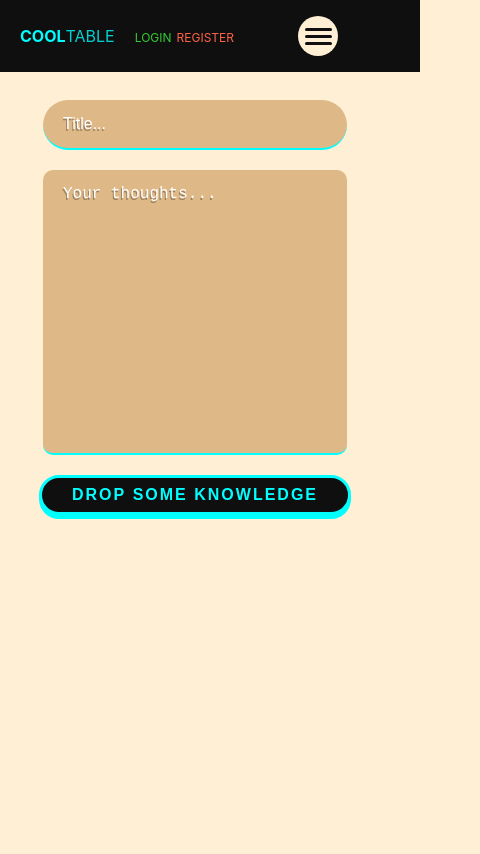
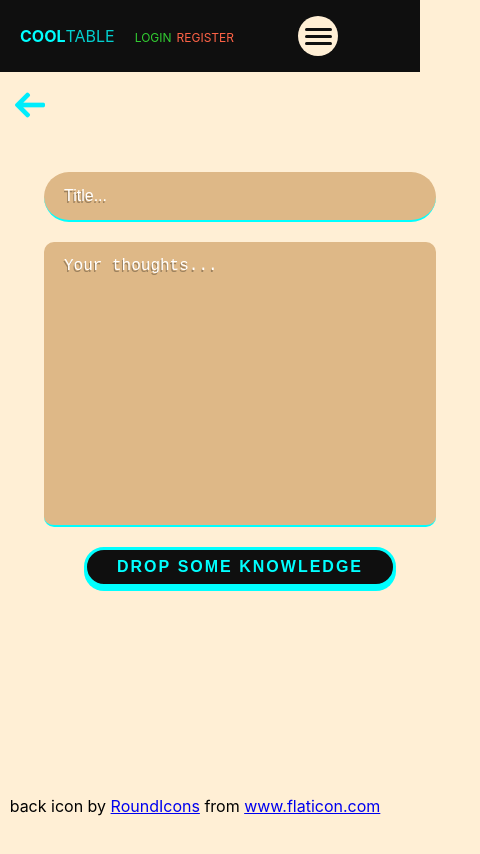
Before and after one commit to wcolts2000/cool_table, a React (Create React App) app in the folder cool_table_client/: page /forum/post in a window 390 px wide. Shown: the top 854 px of the page, 480 px wide, since content can reach past the window. Built offline with nearby package versions, Linux system fonts and the light colour scheme.

Commit message:
added back button to single quiz and single post views and add quiz and add post forms and made thier view responsive

```diff
--- a/cool_table_client/src/ForumPost.js
+++ b/cool_table_client/src/ForumPost.js
@@ -2,13 +2,21 @@ import React, { Component } from "react";
 import styled from "styled-components";
 import { addSinglePost } from "./store/actions";
 import { connect } from "react-redux";
+import BackBtnAttribute from "./components/BackBtnAttribute";
+import BackButton from "./components/BackButton";
 
 // ==============================
 // =====  Styled Component  =====
 // ==============================
 
 const Form = styled.form`
-  padding: 30px;
+  min-height: 100vh;
+  display: flex;
+  flex-direction: column;
+  justify-content: space-around;
+  width: 100%;
+  max-width: 800px;
+  margin: 0 auto;
 `;
 
 const Textarea = styled.textarea`
@@ -41,6 +49,12 @@ const Textarea = styled.textarea`
   }
 `;
 
+const FormBox = styled.div`
+  width: 440px;
+  padding: 20px;
+  margin: 0 auto;
+`;
+
 // ==============================
 // =====      Component     =====
 // ==============================
@@ -65,6 +79,8 @@ class ForumPost extends Component {
     let { user, token } = this.props;
     return (
       <Form onSubmit={() => this.props.addSinglePost({ user, token, post })}>
+        <BackButton props={this.props} />
+        <FormBox>
           <input
             type="text"
             value={this.state.title}
@@ -79,6 +95,8 @@ class ForumPost extends Component {
             name="body"
           />
           <button>Drop&nbsp;some&nbsp;knowledge</button>
+        </FormBox>
+        <BackBtnAttribute />
       </Form>
     );
   }
--- a/cool_table_client/src/components/Quiz.js
+++ b/cool_table_client/src/components/Quiz.js
@@ -2,6 +2,8 @@ import React, { Component } from "react";
 import styled from "styled-components";
 import { getSingleQuiz } from "../store/actions";
 import { connect } from "react-redux";
+import BackBtnAttribute from "./BackBtnAttribute";
+import BackButton from "./BackButton";
 
 // ==============================
 // =====  Styled Component  =====
@@ -14,7 +16,9 @@ const Card = styled.div`
   overflow: hidden;
   transform: rotate(-0.5deg);
   box-shadow: -1px 3px 10px rgba(0, 0, 0, 0.3);
-  margin-bottom: 20px;
+  max-width: 800px;
+  width: 90%;
+  margin: 0 auto 20px;
   background-image: repeating-linear-gradient(
     to bottom,
     #eadbb4 0,
@@ -42,16 +46,6 @@ class Quiz extends Component {
     let id = this.props.match.params.id;
 
     this.props.getSingleQuiz(id);
-    // axios
-    //   .get(`${URL}quizzes/${id}`)
-    //   .then(({ data }) => this.setState({ quiz: data }))
-    //   .then(
-    //     axios
-    //       .get(`${URL}quizzes/${id}/questions/`)
-    //       .then(({ data }) => this.setState({ questions: data }))
-    //       .catch(err => console.log(err))
-    //   )
-    //   .catch(err => console.log(err));
   };
 
   pickAnswer = id => {
@@ -65,7 +59,16 @@ class Quiz extends Component {
     if (this.props.questions.length) {
       let questions = this.props.questions;
       return (
-        <div style={{ padding: 30 }}>
+        <div
+          style={{
+            padding: 30,
+            display: "flex",
+            flexDirection: "column",
+            justifyContent: "space-around",
+            minHeight: "100vh"
+          }}
+        >
+          <BackButton props={this.props} />
           <Card>
             <h1>Quiz on {topic}</h1>
             <h2>{title}</h2>
@@ -84,14 +87,27 @@ class Quiz extends Component {
               </ol>
             </Card>
           ))}
+          <BackBtnAttribute />
         </div>
       );
     }
     return (
-      <h1>
-        "Sorry...This quiz has not had any questions associated with it yet : (
-        "
-      </h1>
+      <div
+        style={{
+          padding: 20,
+          display: "flex",
+          flexDirection: "column",
+          justifyContent: "space-around",
+          minHeight: "100vh"
+        }}
+      >
+        <BackButton props={this.props} />
+        <h1>
+          "Sorry...This quiz has not had any questions associated with it yet :
+          ( "
+        </h1>
+        <BackBtnAttribute />
+      </div>
     );
   }
 }
--- a/cool_table_client/src/components/SingleForum.js
+++ b/cool_table_client/src/components/SingleForum.js
@@ -2,6 +2,8 @@ import React, { Component } from "react";
 import styled from "styled-components";
 import { getSinglePost } from "../store/actions";
 import { connect } from "react-redux";
+import BackBtnAttribute from "./BackBtnAttribute";
+import BackButton from "./BackButton";
 
 // ==============================
 // =====  Styled Component  =====
@@ -12,6 +14,9 @@ const Card = styled.div`
   color: #0f0f0f;
   background: #eadbb4;
   overflow: hidden;
+  max-width: 800px;
+  width: 90%;
+  margin: 0 auto;
   transform: rotate(-0.5deg);
   box-shadow: -1px 3px 10px rgba(0, 0, 0, 0.3);
   background-image: repeating-linear-gradient(
@@ -42,7 +47,16 @@ class SingleForum extends Component {
     if (!post) return <h4>Loading Post....</h4>;
     if (post.author.username.length) {
       return (
-        <div style={{ padding: 20 }}>
+        <div
+          style={{
+            padding: 20,
+            display: "flex",
+            flexDirection: "column",
+            justifyContent: "space-around",
+            minHeight: "100vh"
+          }}
+        >
+          <BackButton props={this.props} />
           <Card>
             <h1>
               {post.title}{" "}
@@ -62,6 +76,7 @@ class SingleForum extends Component {
             <p>{post.body}</p>
             <p>{moment.utc(post.created_at).format("MMMM Do YYYY, hh:mm a")}</p>
           </Card>
+          <BackBtnAttribute />
         </div>
       );
     }
```
Lines whose indentation alone changed are shown as unchanged.
